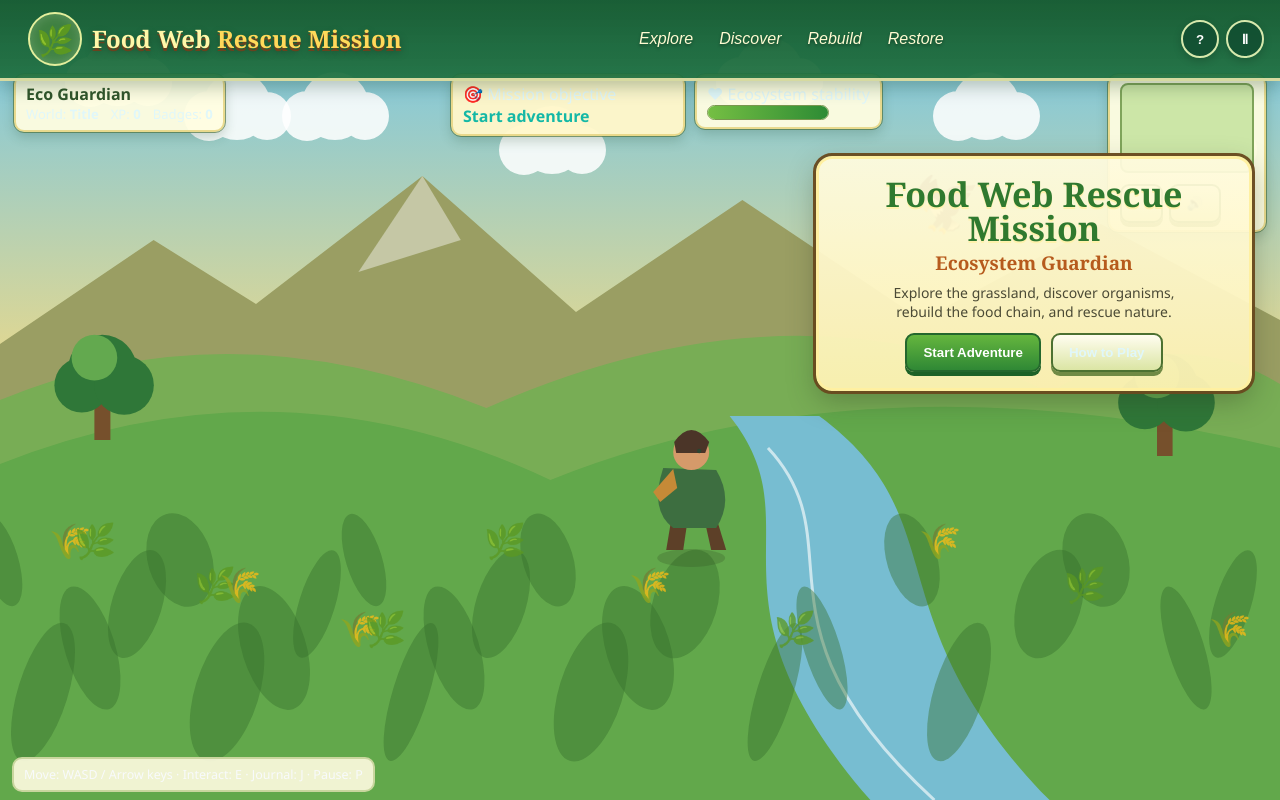
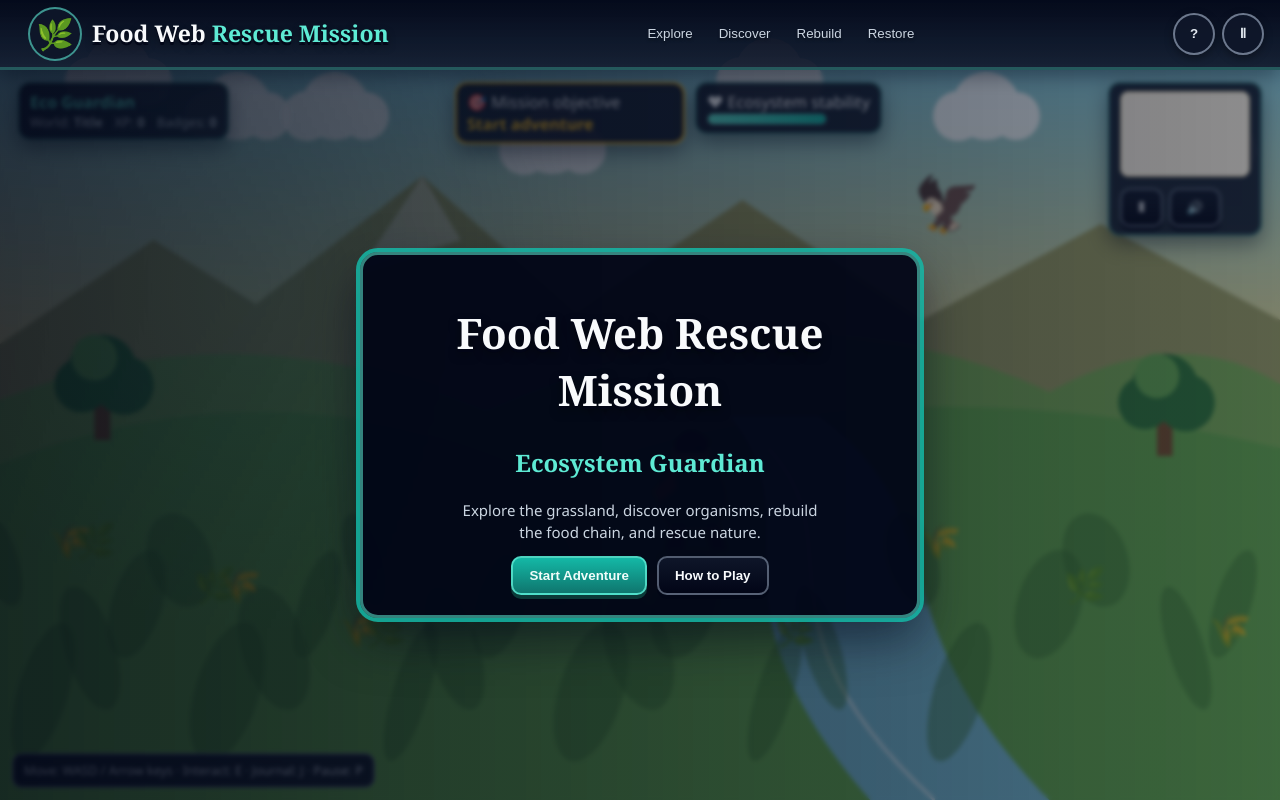
Before and after one commit to ankitharashmireddy/food-web-rescue-mission, a plain HTML site: page index.html in a window 1280 px wide. Drawn offline with Linux system fonts and the light colour scheme; animation ran at ten frames a second.

Commit message:
Clean cohesive dark game UI color system and readability

```diff
--- a/index.html
+++ b/index.html
@@ -6,181 +6,61 @@
   <meta name="theme-color" content="#f4efe3">
   <title>Food Web Rescue Mission – Ecosystem Guardian</title>
   <!-- Game UI is fully self-contained in this file -->
-  <style>
-    :root { --green:#5eead4; --green-dark:#14b8a6; --cream:#f0fdfa; --gold:#fbbf24; --wood:#0f766e; --red:#fb7185; --text:#f8fafc; --muted:#cbd5e1; }
-    html, body { margin:0; height:100%; overflow:hidden; background:#020617; color:var(--text); font-family: "Segoe UI", system-ui, -apple-system, BlinkMacSystemFont, Roboto, Arial, sans-serif; }
+  <style>:root { --green:#5eead4; --green-dark:#14b8a6; --cream:#f0fdfa; --gold:#fbbf24; --wood:#0f766e; --red:#fb7185; --text:#f8fafc; --muted:#cbd5e1; --bg:#020617; --panel:rgba(15,23,42,.96); --panel-border:rgba(94,234,212,.45); --accent:rgba(20,184,166,.85); }
+* { box-sizing:border-box; }
+html, body { margin:0; height:100%; overflow:hidden; background:#020617; color:var(--text); font-family:"Segoe UI",system-ui,-apple-system,BlinkMacSystemFont,Roboto,Arial,sans-serif; }
 #gameRoot { position:fixed; inset:0; }
 #gameCanvas { display:block; width:100%; height:100%; }
-    .topbar { position:absolute; z-index:7; top:0; left:0; right:0; height:70px; display:flex; align-items:center; padding:7px 16px 7px 28px; color:white; background:linear-gradient(180deg,rgba(35,80,49,.94),rgba(41,91,57,.82)); border-bottom:3px solid rgba(255,255,255,.38); box-shadow:0 5px 18px rgba(20,55,43,.24); pointer-events:auto; }
+.topbar { position:absolute; z-index:7; top:0; left:0; right:0; height:70px; display:flex; align-items:center; padding:7px 16px 7px 28px; color:var(--text); background:linear-gradient(180deg, rgba(2,6,23,.98), rgba(15,23,42,.94)); border-bottom:3px solid rgba(94,234,212,.35); box-shadow:0 5px 18px rgba(2,6,23,.45); pointer-events:auto; }
 .brand { display:flex; align-items:center; gap:10px; min-width:max-content; }
-    .brand-mark { width:54px; height:54px; display:grid; place-items:center; border-radius:50%; background:rgba(255,255,255,.16); border:2px solid rgba(255,255,255,.7); font-size:30px; }
-    .brand-title { font-family:Georgia,serif; font-weight:900; line-height:.82; text-shadow:0 3px 0 #7a4e1c,0 4px 8px rgba(0,0,0,.3); font-size:23px; }
-    .brand-title span { color:#ffe45c; }
+.brand-mark { width:54px; height:54px; display:grid; place-items:center; border-radius:50%; background:rgba(15,23,42,.9); border:2px solid rgba(94,234,212,.6); color:var(--green); font-size:30px; }
+.brand-title { font-family:Georgia,serif; font-weight:900; line-height:.82; text-shadow:0 3px 0 rgba(2,6,23,.9),0 4px 8px rgba(0,0,0,.45); font-size:23px; color:var(--text); }
+.brand-title span { color:var(--green); }
 .nav-tabs { margin:auto; display:flex; gap:14px; font-family:Georgia,serif; font-size:17px; font-weight:800; }
-    .nav-tabs button { border:0; background:none; color:white; text-shadow:0 2px 3px rgba(0,0,0,.35); cursor:pointer; }
+.nav-tabs button { border:0; background:none; color:var(--muted); text-shadow:0 2px 3px rgba(0,0,0,.35); cursor:pointer; }
 .top-actions { display:flex; gap:7px; }
-    .round-btn { width:42px; height:42px; border-radius:50%; border:2px solid rgba(255,255,255,.8); background:rgba(20,67,44,.55); color:white; font-weight:900; cursor:pointer; box-shadow:0 3px 8px rgba(0,0,0,.18); }
+.round-btn { width:42px; height:42px; border-radius:50%; border:2px solid rgba(148,163,184,.7); background:rgba(15,23,42,.9); color:#e2e8f0; font-weight:900; cursor:pointer; box-shadow:0 3px 8px rgba(0,0,0,.35); }
 .game-hud { position:absolute; top:82px; left:18px; right:18px; display:flex; gap:10px; align-items:flex-start; z-index:5; pointer-events:none; }
-    .hud-card { background:rgba(15,23,42,.92); border:2px solid rgba(74,113,65,.68); border-radius:12px; padding:7px 10px; box-shadow:0 8px 20px rgba(40,74,49,.20); pointer-events:auto; color:#e0f7fa; }
-    .hud-title { font-weight:900; color:var(--green-dark); }
-    .hud-row { display:flex; gap:12px; flex-wrap:wrap; font-size:.82rem; }
-    .objective-card { margin-left:auto; min-width:230px; border-color:#d8a52c; }
-    .objective-card strong { color:var(--green-dark); }
-    .hud-bar { width:120px; height:12px; background:#ece4c2; border-radius:999px; overflow:hidden; border:1px solid #9aae72; }
-    .hud-fill { height:100%; background:linear-gradient(90deg,#8bc34a,#2f7d32); }
+.hud-card { background:rgba(15,23,42,.92); border:2px solid rgba(94,234,212,.35); border-radius:12px; padding:7px 10px; box-shadow:0 8px 20px rgba(2,6,23,.45); pointer-events:auto; color:var(--text); }
+.hud-title { font-weight:900; color:var(--green); }
+.hud-row { display:flex; gap:12px; flex-wrap:wrap; font-size:.82rem; color:var(--muted); }
+.objective-card { margin-left:auto; min-width:230px; border-color:var(--gold); background:rgba(15,23,42,.92); padding:7px 10px; border-radius:12px; box-shadow:0 8px 20px rgba(2,6,23,.45); }
+.objective-card strong { color:var(--gold); }
+.hud-bar { width:120px; height:12px; background:rgba(2,6,23,.9); border-radius:999px; overflow:hidden; border:1px solid rgba(148,163,184,.45); }
+.hud-fill { height:100%; background:linear-gradient(90deg,#5eead4,#14b8a6); }
 .mini-card { align-self:flex-start; }
-    #miniMap { border:2px solid #8ba55e!important; border-radius:8px!important; background:#0a2530!important; }
-    .game-panel { position:absolute; inset:70px 0 0; display:flex; align-items:center; justify-content:center; background:rgba(28,63,61,.48); z-index:10; backdrop-filter:blur(2px); }
+#miniMap { border:2px solid rgba(94,234,212,.55); border-radius:8px; background:rgba(15,23,42,.9); width:130px; height:86px; }
+.game-panel { position:absolute; inset:70px 0 0; display:flex; align-items:center; justify-content:center; background:rgba(2,6,23,.55); z-index:10; backdrop-filter:blur(2px); }
 .game-panel.hidden { display:none; }
-    .panel-box { width:min(92vw,760px); max-height:82vh; overflow:auto; background:linear-gradient(180deg,#0a1a24,#07121a); border:4px solid #fff; outline:3px solid #709b51; border-radius:18px; padding:20px; box-shadow:0 20px 50px rgba(22,57,42,.35); }
-    .panel-box h2 { color:var(--green-dark); margin-top:0; text-align:center; }
-    .panel-box h3 { color:#b2dfdb; }
+.panel-box { width:min(92vw,760px); max-height:82vh; overflow:auto; background:linear-gradient(180deg, rgba(15,23,42,.96), rgba(2,6,23,.96)); border:3px solid rgba(94,234,212,.45); outline:3px solid rgba(20,184,166,.8); border-radius:18px; padding:20px; box-shadow:0 20px 50px rgba(2,6,23,.55); color:var(--text); }
+.panel-box h2 { color:var(--green); margin-top:0; text-align:center; }
+.panel-box h3 { color:var(--cream); }
 .btn-row { display:flex; gap:10px; flex-wrap:wrap; margin-top:12px; justify-content:center; }
-    .game-btn { border:2px solid #7f9b63; background:linear-gradient(#0a2530,#051820); color:#e0f7fa; border-radius:10px; padding:10px 16px; font-weight:800; cursor:pointer; box-shadow:0 4px 0 #9aaf7c; }
-    .game-btn.primary { background:linear-gradient(#00bcd4,#00838f); color:white; border-color:#27732b; box-shadow:0 4px 0 #1d5d24; }
-    .game-btn.danger { background:var(--red); color:white; border-color:#ff8a80; }
+.game-btn { border:2px solid rgba(148,163,184,.55); background:linear-gradient(rgba(15,23,42,.95), rgba(2,6,23,.95)); color:var(--text); border-radius:10px; padding:10px 16px; font-weight:800; cursor:pointer; box-shadow:0 4px 0 rgba(2,6,23,.9); }
+.game-btn.primary { border-color:rgba(94,234,212,.8); background:linear-gradient(180deg, #14b8a6, #0f766e); color:#f0fdfa; box-shadow:0 4px 0 #0b3a38; }
+.game-btn.danger { background:var(--red); color:#fff; border-color:#fb7185; }
 .organism-grid { display:grid; grid-template-columns:repeat(auto-fit,minmax(125px,1fr)); gap:10px; margin:10px 0; }
-    .org-card { border:2px solid #d1bd78; border-radius:12px; padding:10px; text-align:center; background:rgba(15,23,42,.82); box-shadow:inset 0 0 12px rgba(171,142,71,.12); }
+.org-card { border:2px solid rgba(148,163,184,.5); border-radius:12px; padding:10px; text-align:center; background:rgba(15,23,42,.82); box-shadow:inset 0 0 12px rgba(2,6,23,.35); }
 .chain-slots { display:flex; gap:8px; flex-wrap:wrap; justify-content:center; margin:12px 0; }
-    .slot { min-width:108px; min-height:48px; border:2px dashed #91a96d; border-radius:10px; display:flex; align-items:center; justify-content:center; padding:6px; background:#111827; }
-    .slot.filled { border-style:solid; background:#134e4a; }
-    .org-btn { border:2px solid #d1bd78; background:#111827; border-radius:10px; padding:8px 12px; cursor:pointer; }
-    .message { padding:10px; border-radius:10px; background:#111827; margin:8px 0; }
-    .message.positive { background:#e1f3d2; color:#4dd0e1; border:1px solid #73a75c; }
-    .message.negative { background:#fde0dc; color:#ff8a80; border:1px solid #d17469; }
-    #controlsHint { position:absolute; bottom:12px; left:12px; z-index:5; background:rgba(15,23,42,.92); border:2px solid #93a66c; border-radius:10px; padding:7px 10px; font-size:.78rem; }
+.slot { min-width:108px; min-height:48px; border:2px dashed rgba(148,163,184,.6); border-radius:10px; display:flex; align-items:center; justify-content:center; padding:6px; background:rgba(15,23,42,.9); color:var(--text); }
+.slot.filled { border-style:solid; background:rgba(20,184,166,.25); }
+.org-btn { border:2px solid rgba(148,163,184,.5); background:rgba(15,23,42,.9); border-radius:10px; padding:8px 12px; cursor:pointer; color:var(--text); }
+.message { padding:10px; border-radius:10px; background:rgba(15,23,42,.92); margin:8px 0; color:var(--text); }
+.message.positive { background:rgba(20,184,166,.22); color:var(--green); border:1px solid rgba(20,184,166,.6); }
+.message.negative { background:rgba(251,113,133,.2); color:#fda4af; border:1px solid rgba(251,113,133,.6); }
+#controlsHint { position:absolute; bottom:12px; left:12px; z-index:5; background:rgba(15,23,42,.92); border:2px solid rgba(148,163,184,.5); border-radius:10px; padding:7px 10px; font-size:.78rem; color:var(--muted); }
 .touch-controls { display:none; position:absolute; z-index:6; left:16px; bottom:18px; width:150px; height:150px; pointer-events:none; }
-    .touch-controls button { position:absolute; width:48px; height:48px; border-radius:50%; border:2px solid white; background:rgba(34,96,55,.75); color:white; font-size:20px; pointer-events:auto; box-shadow:0 4px 10px rgba(0,0,0,.2); }
+.touch-controls button { position:absolute; width:48px; height:48px; border-radius:50%; border:2px solid rgba(148,163,184,.7); background:rgba(15,23,42,.9); color:#e2e8f0; font-size:20px; pointer-events:auto; box-shadow:0 4px 10px rgba(0,0,0,.35); }
 .touch-controls .up{left:51px;top:0}.touch-controls .down{left:51px;bottom:0}.touch-controls .left{left:0;top:51px}.touch-controls .right{right:0;top:51px}
-    #titlePanel { background:linear-gradient(90deg,rgba(28,72,59,.25),rgba(28,72,59,.05)), radial-gradient(circle at 20% 30%,rgba(255,229,137,.28),transparent 30%); }
-    #titlePanel .panel-box { width:min(90vw,560px); border-color:#fff4b0; outline:4px solid #7b5423; background:rgba(255,250,224,.94); }
-    #titlePanel h1 { font-family:Georgia,serif; font-size:42px; text-shadow:0 3px 0 #fff,0 5px 10px rgba(78,76,37,.16); }
-    #titlePanel h2 { color:#df9e22!important; font-family:Georgia,serif; }
-    .topbar {
-      height: 64px;
-      background: linear-gradient(180deg, rgba(24,92,50,.98), rgba(31,112,64,.94));
-      border-bottom: 3px solid rgba(255,246,183,.82);
-      box-shadow: 0 6px 16px rgba(18,55,31,.28);
-    }
-    .brand-mark {
-      width: 50px;
-      height: 50px;
-      background: rgba(91,151,72,.55);
-      border: 2px solid #e4ef9d;
-      box-shadow: inset 0 0 12px rgba(255,255,255,.18);
-    }
-    .brand-title {
-      font-size: 24px;
-      line-height: .88;
-      color: #fff7a8;
-      text-shadow: 0 3px 0 #6a421e, 0 4px 8px rgba(0,0,0,.34);
-    }
-    .brand-title span { color: #ffd95a; }
-    .nav-tabs button {
-      font-style: italic;
-      font-size: 16px;
-      color: #fffbd2;
-    }
-    .round-btn {
-      width: 38px;
-      height: 38px;
-      background: rgba(15,72,47,.72);
-      border-color: #d7e9ad;
-    }
-    .game-hud {
-      top: 74px;
-      left: 14px;
-      right: 14px;
-    }
-    .hud-card {
-      border: 2px solid rgba(231,214,132,.9);
-      outline: 1px solid rgba(75,112,61,.65);
-      background: rgba(255,253,225,.94);
-      border-radius: 10px;
-      box-shadow: 0 5px 12px rgba(35,73,43,.22);
-    }
-    .hud-title { color: #31552b; }
-    .objective-card {
-      min-width: 210px;
-      background: rgba(255,247,202,.96);
-    }
-    .hud-bar {
-      height: 13px;
-      border: 1px solid #79974f;
-      background: #fff9d7;
-    }
-    .hud-fill {
-      background: linear-gradient(90deg,#75bf43,#2d8b34);
-    }
-    #miniMap {
-      border: 2px solid #7fa45a!important;
-      background: #cce6a7!important;
-    }
-    #titlePanel {
-      align-items: flex-start;
-      justify-content: flex-end;
-      padding: 86px 28px 24px 0;
-      background: transparent;
-      backdrop-filter: none;
-    }
-    #titlePanel .panel-box {
-      width: 390px;
-      max-width: calc(100vw - 56px);
-      padding: 18px 20px 16px;
-      border: 3px solid #fff0a1;
-      outline: 3px solid rgba(106,74,31,.96);
-      border-radius: 16px;
-      background:
-        linear-gradient(rgba(255,251,222,.94),rgba(255,243,180,.94));
-      box-shadow: 0 10px 28px rgba(45,55,31,.34);
-    }
-    #titlePanel h1 {
-      margin: 0 0 2px;
-      font-size: 34px;
-      line-height: 1;
-      color: #2f792f;
-      text-shadow: 0 2px 0 #fff2ac;
-    }
-    #titlePanel h2 {
-      margin: 5px 0 7px;
-      font-size: 19px;
-      color: #b65b1d!important;
-    }
-    #titlePanel p {
-      max-width: 320px;
-      margin: 0 auto 10px;
-      color: #4b4a35;
-      font-size: 14px;
-    }
-    .game-btn {
-      border-radius: 9px;
-      border: 2px solid #4c7131;
-      background: linear-gradient(#fffdf0,#dbe5a4);
-      box-shadow: 0 4px 0 #708a45;
-    }
-    .game-btn.primary {
-      border-color: #24672d;
-      background: linear-gradient(#65b63e,#2f8835);
-      box-shadow: 0 4px 0 #1d6127;
-      color: #fff;
-    }
-    .panel-box {
-      border: 3px solid #fff6be;
-      outline: 3px solid #497a49;
-      background: linear-gradient(180deg,#fffdf0,#f7f0c8);
-      box-shadow: 0 16px 40px rgba(32,64,41,.36);
-    }
-    .touch-controls button {
-      background: rgba(34,96,55,.86);
-      border: 2px solid #e7efc1;
-    }
-    #controlsHint {
-      bottom: 8px;
-      background: rgba(255,252,225,.9);
-      border: 2px solid #c9d69e;
-    }
-    @media (max-width:800px) { .topbar{height:58px;padding-left:8px}.brand-mark{width:42px;height:42px;font-size:22px}.brand-title{font-size:17px}.nav-tabs{display:none}.game-hud{top:68px;left:8px;right:8px}.mini-card{display:none}.objective-card{display:none}.touch-controls{display:block}#controlsHint{display:none}.panel-box{max-height:78vh}.game-panel{inset:58px 0 0} }
-  </style>
+#titlePanel { background:linear-gradient(90deg,rgba(2,6,23,.78),rgba(15,23,42,.45)), radial-gradient(circle at 20% 30%,rgba(94,234,212,.16),transparent 30%); }
+#titlePanel .panel-box { width:min(90vw,560px); border-color:rgba(94,234,212,.55); outline:4px solid rgba(20,184,166,.85); background:rgba(2,6,23,.94); }
+#titlePanel h1 { font-family:Georgia,serif; font-size:42px; text-shadow:0 3px 0 rgba(2,6,23,.9),0 5px 10px rgba(0,0,0,.5); }
+#titlePanel h2 { color:var(--green); font-family:Georgia,serif; }
+#titlePanel p { max-width:360px; margin:0 auto 12px; color:var(--muted); font-size:15px; line-height:1.5; }
+.game-btn { border-radius:10px; border:2px solid rgba(148,163,184,.55); background:linear-gradient(rgba(15,23,42,.95), rgba(2,6,23,.95)); color:var(--text); border-radius:10px; padding:10px 16px; font-weight:800; cursor:pointer; box-shadow:0 4px 0 rgba(2,6,23,.9); }
+.game-btn.primary { border-color:rgba(94,234,212,.8); background:linear-gradient(180deg, #14b8a6, #0f766e); color:#f0fdfa; box-shadow:0 4px 0 #0b3a38; }
+.game-btn.danger { background:var(--red); color:#fff; border-color:#fb7185; }
+@media (max-width:800px) { .topbar{height:58px;padding-left:8px}.brand-mark{width:42px;height:42px;font-size:22px}.brand-title{font-size:17px}.nav-tabs{display:none}.game-hud{top:68px;left:8px;right:8px}.mini-card{display:none}.objective-card{display:none}.touch-controls{display:block}#controlsHint{display:none}.panel-box{max-height:78vh}.game-panel{inset:58px 0 0} }</style>
 </head>
 <body>
   <div id="gameRoot">
```
Lines whose indentation alone changed are shown as unchanged.
